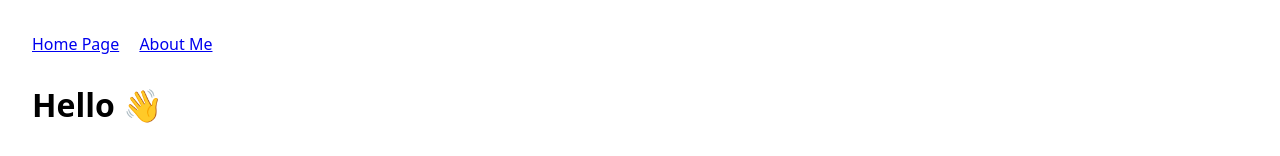
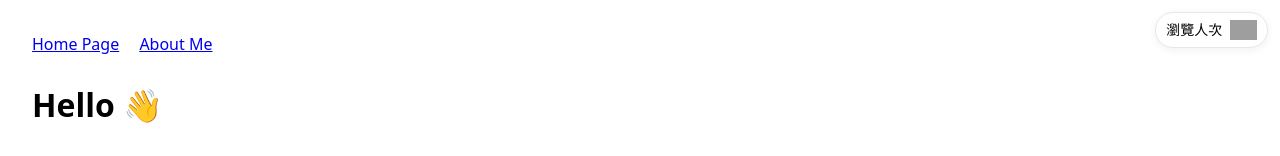
Before and after one commit to spikid65/spikid65.github.io, a plain HTML site: page index.html in a window 1280 px wide. Shown: the top 156 px of the page. Drawn offline with Linux system fonts and the light colour scheme; grey boxes are pictures that could not be loaded.

Commit message:
Update index.html

```diff
--- a/index.html
+++ b/index.html
@@ -8,9 +8,44 @@
     body { font-family: system-ui, -apple-system, "Noto Sans TC", Arial, sans-serif; margin: 2rem; line-height: 1.6; }
     nav a { margin-right: 1rem; }
     .card { border: 1px solid #ddd; border-radius: 12px; padding: 1.25rem; }
+
+    /* 右上角人次計數器 */
+    .visit-counter {
+      position: fixed;
+      top: 12px;
+      right: 12px;
+      z-index: 9999;
+      background: #fff;
+      border: 1px solid #e5e7eb;
+      border-radius: 9999px;
+      padding: 6px 10px;
+      box-shadow: 0 2px 8px rgba(0,0,0,.06);
+      display: flex;
+      align-items: center;
+      gap: 8px;
+      font-size: 14px;
+    }
+    .visit-counter img {
+      display: block;
+      height: 20px; /* 徽章高度 */
+    }
+
+    /* 小螢幕時別擋到內容 */
+    @media (max-width: 480px) {
+      .visit-counter { top: 8px; right: 8px; transform: scale(.95); }
+      body { margin-top: 3rem; }
+    }
   </style>
 </head>
 <body>
+  <!-- 右上角人次計數器 -->
+  <div class="visit-counter" aria-live="polite">
+    <span>瀏覽人次</span>
+    <a href="https://hits.seeyoufarm.com" aria-label="visit counter by seeyoufarm" rel="noopener" target="_blank">
+      <img id="hit-badge" alt="visits badge" src="" />
+    </a>
+  </div>
+
   <nav>
     <a href="/">Home Page</a>
     <a href="about.html">About Me</a>
@@ -26,5 +61,25 @@
       <li>Small project demonstration page</li>
     </ul>
   </div>
+
+  <script>
+    // 設定計數網址：
+    // 1) 若想「整站共用」計數：使用 window.location.origin
+    // 2) 若想「每頁各自」計數：改成 window.location.href
+    const countTarget = window.location.origin;
+
+    const params = new URLSearchParams({
+      url: countTarget,                 // 計數依據的 URL
+      count_bg: '#10B981'.replace('#','%23'), // 計數背景色（綠）
+      title_bg: '#111827'.replace('#','%23'), // 標題背景色（深灰）
+      icon: '',                         // 可加上 icon 名稱（可留空）
+      icon_color: '#E7E7E7'.replace('#','%23'),
+      title: 'visits',                  // 標題字樣
+      edge_flat: 'false'
+    });
+
+    const badge = document.getElementById('hit-badge');
+    badge.src = `https://hits.seeyoufarm.com/api/count/incr/badge.svg?${params.toString()}`;
+  </script>
 </body>
 </html>
```
